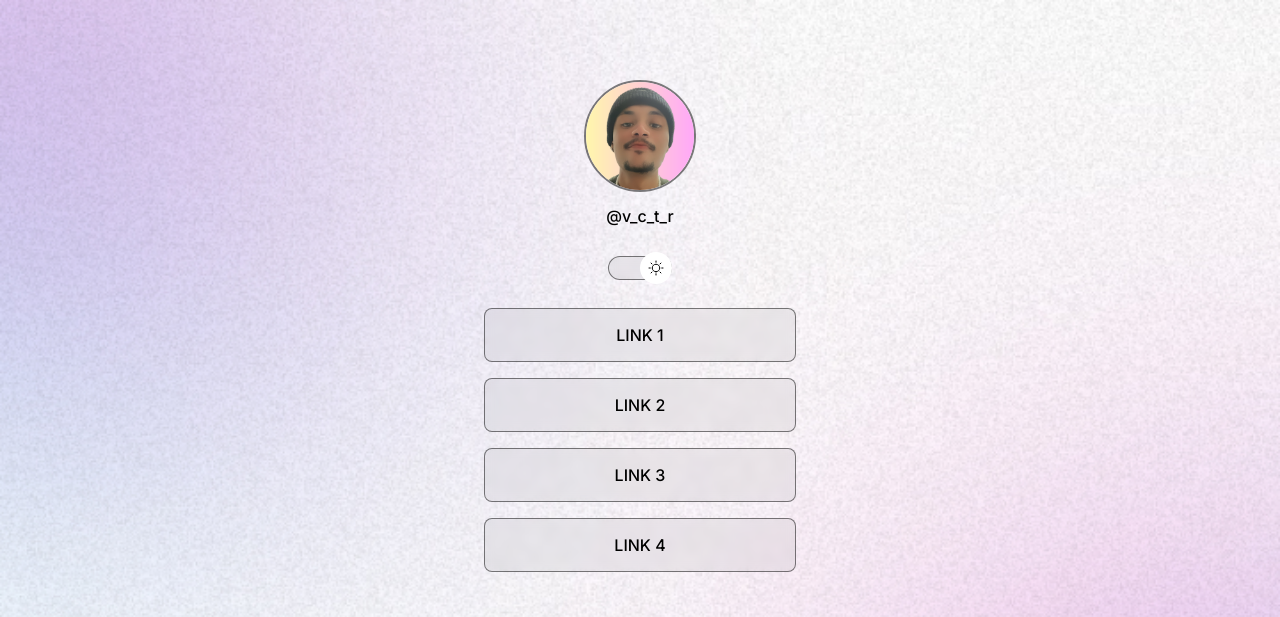
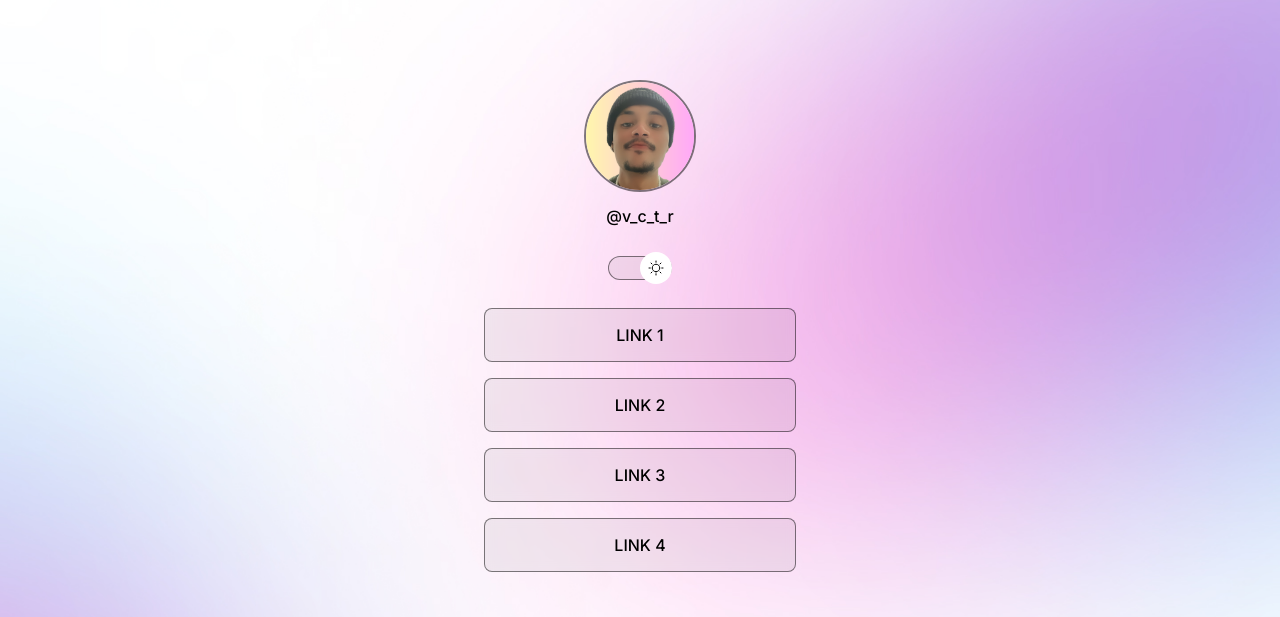
Before and after one commit to vctrhugoop/page-links, a plain HTML site: page index.html in a window 1280 px wide. Shown: the top 617 px of the page. Drawn offline with nearby package versions, Linux system fonts and the light colour scheme.

Commit message:
add atualizacao css

```diff
--- a/styles.css
+++ b/styles.css
@@ -8,25 +8,27 @@
 
 :root {
   --text-color: #FFFFFF;
-  --bg-url: url(assets/bg-mobile.jpg);
+  --bg-url: url(assets/bg-desktop.jpg);
   --stroke-color: rgba(255, 255, 255, .5);
   --surface-color: rgba(255, 255, 255, 0.05);
-  --surface-color-hover: rgba(0, 0, 0, 0.02);
+  --surface-color-hover: rgba(255, 255, 255, 0.2);
   --highlight-color:rgba(255, 255, 255, .2);
   --switch-bg: url(assets/moon-stars.svg);
+  --bg-url-res: url(assets/bg-mobile-light.jpg)
 }
 
 .light {
   --text-color: #000000;
-  --bg-url: url(assets/bg-mobile-light.jpg);
+  --bg-url: url(assets/bg-desktop-light.jpg);
   --stroke-color: rgba(0, 0, 0, .5);
   --surface-color: rgba(0, 0, 0, 0.05);
-  --surface-color-hover: rgba(0, 0, 0, 0.02);
+  --surface-color-hover: rgba(0, 0, 0, 0.2);
   --highlight-color:rgba(0, 0, 0, 0.1);
   --switch-bg: url(assets/sun.svg);
 }
 
 body {
+  height: 100vh;
  background: var(--bg-url) no-repeat top center/cover;
 }
 
```
